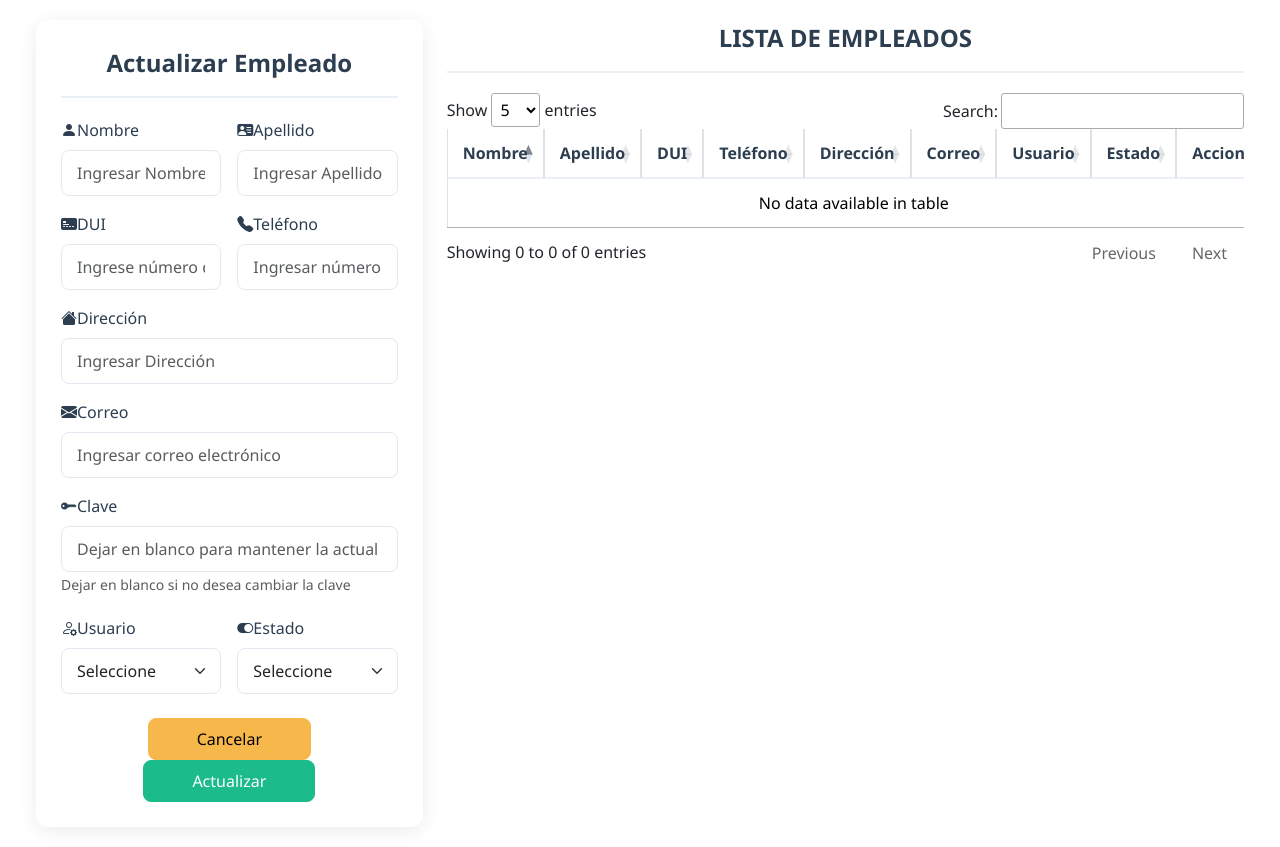
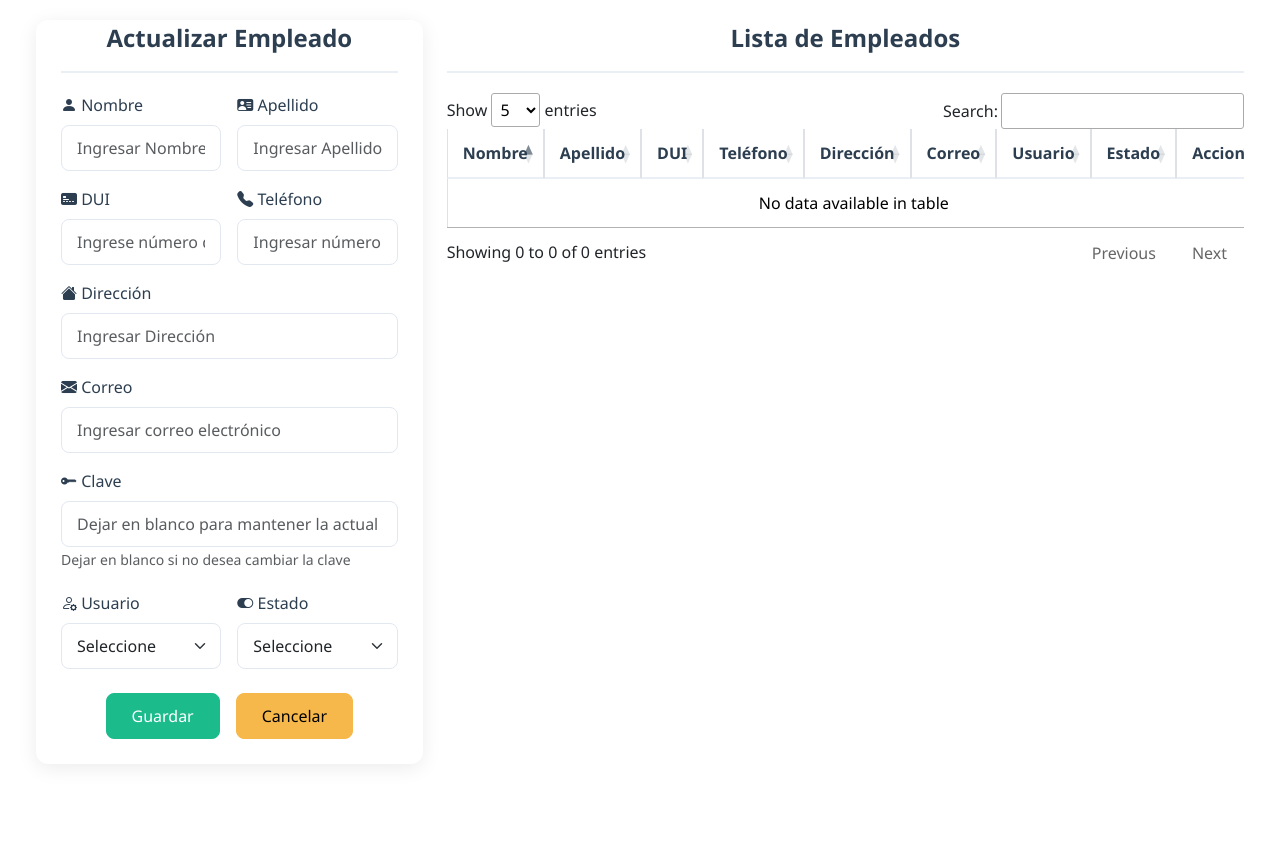
Before and after one commit to JasFerz001/FerreSys, a PHP site: page /FerreSys/modelos/empleado/actualizar_empleado.php in a window 1280 px wide. After the commit the page ends 739 px from the top, so only its background shows below. Run offline with PHP 8.4, Linux system fonts and the light colour scheme; data that the repository does not hold is empty; some libraries are stand-ins or nearby versions.

Commit message:
padding e iconos y validacion

```diff
--- a/css/empleado.css
+++ b/css/empleado.css
@@ -53,7 +53,7 @@ body {
     border-radius: 12px;
     overflow: hidden;
     box-shadow: 0 4px 20px rgba(0, 0, 0, 0.08);
-    padding: 25px;
+    padding: 0px 25px 25px 25px;
     height: 100%;
 }
 
--- a/modelos/empleado/actualizar_empleado.php
+++ b/modelos/empleado/actualizar_empleado.php
@@ -49,7 +49,7 @@ if ($_SERVER["REQUEST_METHOD"] == "POST") {
     $apellido = formatearTexto(trim($_POST['apellido']));  // Aplicar formato
     $DUI = trim($_POST['DUI']);
     $telefono = trim($_POST['telefono']);
-     $direccion = formatearTexto(trim($_POST['direccion']));  // Aplicar formato
+    $direccion = formatearTexto(trim($_POST['direccion']));  // Aplicar formato
     $correo = strtolower(trim($_POST['correo']));
     $clave = trim($_POST['clave']);
     $id_Usuario = intval($_POST['id_Usuario']);
@@ -115,28 +115,32 @@ $stmt1 = $empleado->leerUsuariosActivos();
                             <input type="hidden" name="id_Empleado" id="id_Empleado" value="<?php echo $id_Empleado; ?>">
                             <div class="row g-3">
                                 <div class="col-md-6">
-                                    <label class="form-label form-icon"><i class="bi bi-person-fill"></i>Nombre</label>
-                                    <input autocomplete="off" type="text" name="nombre" class="form-control" placeholder="Ingresar Nombre"
-                                        required maxlength="25" value="<?php echo htmlspecialchars($nombre); ?>"
+                                    <label class="form-label form-icon"><i class="bi bi-person-fill"></i> Nombre</label>
+                                    <input autocomplete="off" type="text" name="nombre" class="form-control"
+                                        placeholder="Ingresar Nombre" required maxlength="25"
+                                        value="<?php echo htmlspecialchars($nombre); ?>"
                                         oninput="this.value = this.value.replace(/[^A-Za-zñÑáéíóúÁÉÍÓÚ\s]/g, '')">
                                 </div>
                                 <div class="col-md-6">
-                                    <label class="form-label form-icon"><i
-                                            class="bi bi-person-vcard-fill"></i>Apellido</label>
-                                    <input autocomplete="off" type="text" name="apellido" class="form-control" placeholder="Ingresar Apellido"
-                                        required maxlength="25" value="<?php echo htmlspecialchars($apellido); ?>"
+                                    <label class="form-label form-icon"><i class="bi bi-person-vcard-fill"></i>
+                                        Apellido</label>
+                                    <input autocomplete="off" type="text" name="apellido" class="form-control"
+                                        placeholder="Ingresar Apellido" required maxlength="25"
+                                        value="<?php echo htmlspecialchars($apellido); ?>"
                                         oninput="this.value = this.value.replace(/[^A-Za-zñÑáéíóúÁÉÍÓÚ\s]/g, '')">
                                 </div>
                                 <div class="col-md-6">
-                                    <label class="form-label form-icon"><i
-                                            class="bi bi-credit-card-2-front-fill"></i>DUI</label>
-                                    <input autocomplete="off" type="text" name="DUI" class="form-control" placeholder="Ingrese número de DUI"
-                                        required maxlength="10" value="<?php echo htmlspecialchars($DUI); ?>"
-                                        pattern="\d{8}-\d{1}" title="Formato válido: 12345678-9"
+                                    <label class="form-label form-icon"><i class="bi bi-credit-card-2-front-fill"></i>
+                                        DUI</label>
+                                    <input autocomplete="off" type="text" name="DUI" class="form-control"
+                                        placeholder="Ingrese número de DUI" required maxlength="10"
+                                        value="<?php echo htmlspecialchars($DUI); ?>" pattern="\d{8}-\d{1}"
+                                        title="Formato válido: 12345678-9"
                                         oninput="this.value = this.value.replace(/\D/g,'').slice(0,9); if(this.value.length>8){this.value=this.value.slice(0,8)+'-'+this.value.slice(8)}">
                                 </div>
                                 <div class="col-md-6">
-                                    <label class="form-label form-icon"><i class="bi bi-telephone-fill"></i>Teléfono</label>
+                                    <label class="form-label form-icon"><i class="bi bi-telephone-fill"></i>
+                                        Teléfono</label>
                                     <input autocomplete="off" type="text" name="telefono" class="form-control"
                                         placeholder="Ingresar número de teléfono" required maxlength="9"
                                         value="<?php echo htmlspecialchars($telefono); ?>" pattern="\d{4}-\d{4}"
@@ -144,26 +148,28 @@ $stmt1 = $empleado->leerUsuariosActivos();
                                         oninput="this.value=this.value.replace(/\D/g,'').slice(0,8); if(this.value.length>4){this.value=this.value.slice(0,4)+'-'+this.value.slice(4)}">
                                 </div>
                                 <div class="col-12">
-                                    <label class="form-label form-icon"><i class="bi bi-house-fill"></i>Dirección</label>
+                                    <label class="form-label form-icon"><i class="bi bi-house-fill"></i> Dirección</label>
                                     <input autocomplete="off" type="text" name="direccion" class="form-control"
                                         placeholder="Ingresar Dirección" required
-                                        value="<?php echo htmlspecialchars($direccion); ?>">
+                                        value="<?php echo htmlspecialchars($direccion); ?>"
+                                        oninput="this.value = this.value.replace(/[^A-Za-zÀ-ÿ0-9\s]/g, '')">
                                 </div>
+
                                 <div class="col-12">
-                                    <label class="form-label form-icon"><i class="bi bi-envelope-fill"></i>Correo</label>
+                                    <label class="form-label form-icon"><i class="bi bi-envelope-fill"></i> Correo</label>
                                     <input autocomplete="off" type="email" name="correo" class="form-control"
                                         placeholder="Ingresar correo electrónico" required
                                         value="<?php echo htmlspecialchars($correo); ?>">
                                 </div>
                                 <div class="col-12">
-                                    <label class="form-label form-icon"><i class="bi bi-key-fill"></i>Clave</label>
+                                    <label class="form-label form-icon"><i class="bi bi-key-fill"></i> Clave</label>
                                     <input autocomplete="off" type="password" name="clave" class="form-control"
                                         placeholder="Dejar en blanco para mantener la actual" minlength="8" maxlength="12"
                                         value="">
                                     <small class="form-text text-muted">Dejar en blanco si no desea cambiar la clave</small>
                                 </div>
                                 <div class="col-md-6">
-                                    <label class="form-label form-icon"><i class="bi bi-person-gear"></i>Usuario</label>
+                                    <label class="form-label form-icon"><i class="bi bi-person-gear"></i> Usuario</label>
                                     <select class="form-select" name="id_Usuario" required>
                                         <option value="">Seleccione</option>
                                         <?php
@@ -178,17 +184,26 @@ $stmt1 = $empleado->leerUsuariosActivos();
                                 </div>
 
                                 <div class="col-md-6">
-                                    <label class="form-label form-icon"><i class="bi bi-toggle-on"></i>Estado</label>
+                                    <label class="form-label form-icon"><i class="bi bi-toggle-on"></i> Estado</label>
                                     <select class="form-select" name="estado" required>
                                         <option value="">Seleccione</option>
                                         <option value="1" <?php echo ($estado == 1 ? 'selected' : ''); ?>>Alta</option>
                                         <option value="0" <?php echo ($estado == 0 ? 'selected' : ''); ?>>Baja</option>
                                     </select>
                                 </div>
+                                <!--
                                 <div class="col-12 text-center mt-4">
                                     <button id="btnCancelar" type="button"
                                         class="btn btn-warning px-5 py-2">Cancelar</button>
                                     <button type="submit" class="btn btn-success px-5 py-2">Actualizar</button>
+                                </div>-->
+                                <div class="col-12 text-center mt-4 d-flex justify-content-center gap-3 flex-wrap">
+                                    <button type="submit" class="btn btn-success flex-grow-1 flex-sm-grow-0"
+                                        style="max-width: 200px;">Guardar</button>
+                                    <button id="btnCancelar" type="button"
+                                        class="btn btn-warning flex-grow-1 flex-sm-grow-0"
+                                        style="max-width: 200px;">Cancelar</button>
+
                                 </div>
                             </div>
                         </form>
@@ -199,7 +214,7 @@ $stmt1 = $empleado->leerUsuariosActivos();
             <!-- Tabla -->
             <div class="col-md-8" id="tablaCol">
                 <div class="table-section">
-                    <div class="card-title" id="tablaTitle" style="cursor: pointer;">LISTA DE EMPLEADOS</div>
+                    <div class="card-title" id="tablaTitle" style="cursor: pointer;">Lista de Empleados</div>
                     <div class="table-responsive">
                         <table id="tablaEmpleados" class="table table-bordered text-center align-middle">
                             <thead>
```
Also changed, not shown: modelos/empleado/crear_empleado.php (+28 -13 lines).
